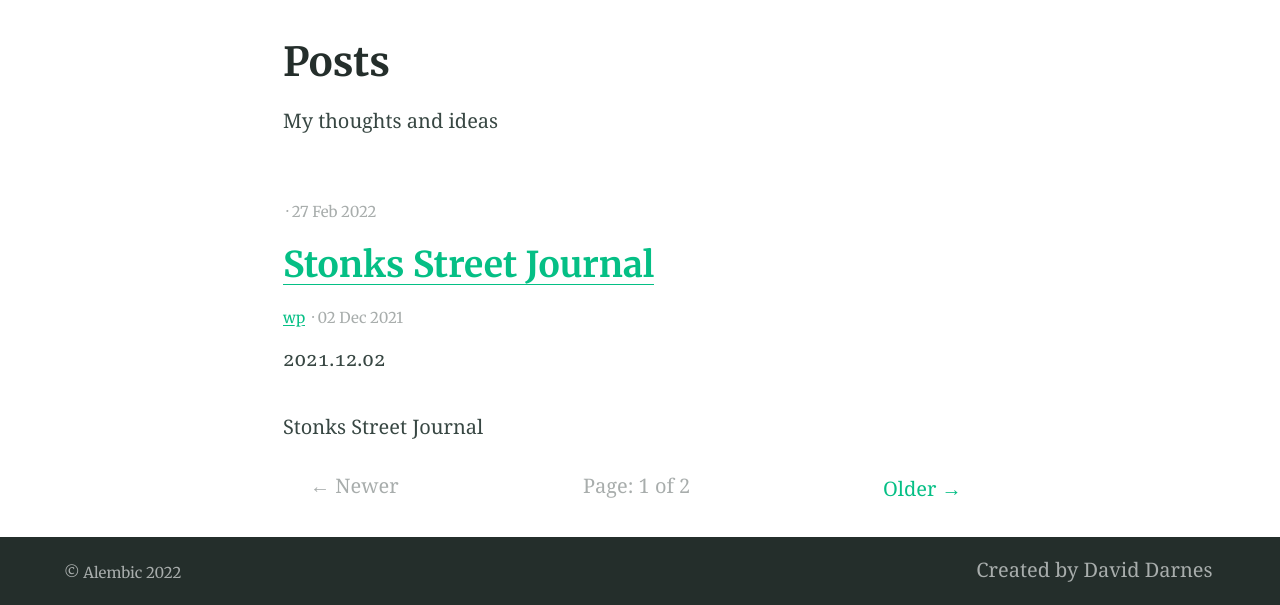
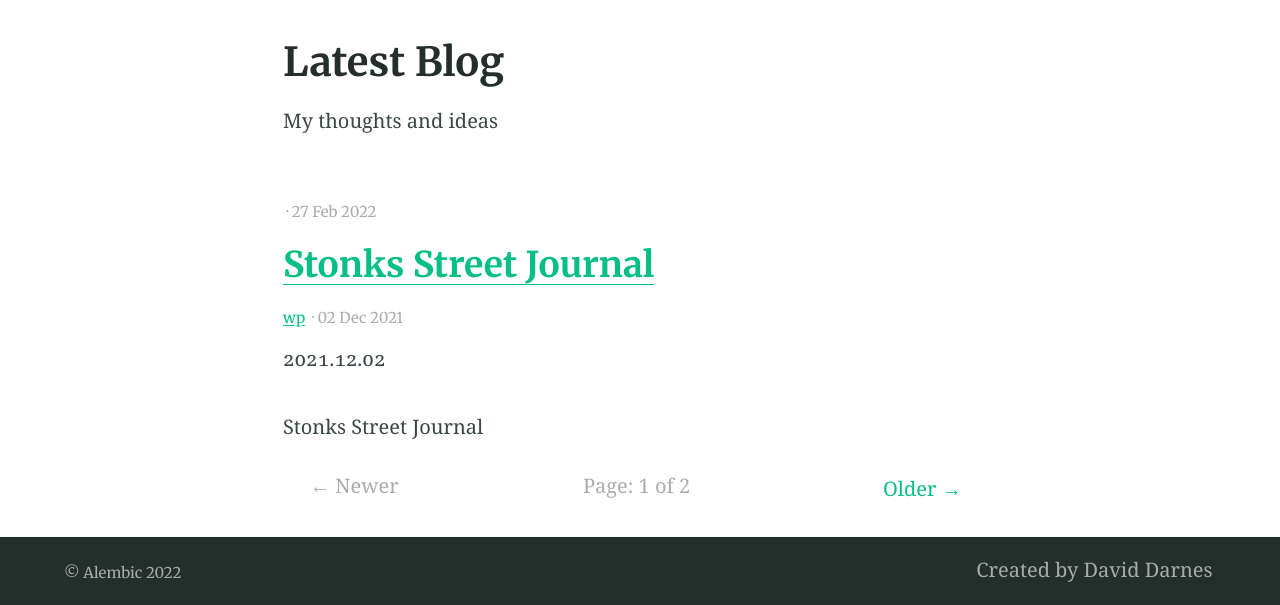
Before and after one commit to jumaoo/jumaoo.github.io, a Jekyll site: the page built from blog/index.html, in a window 1280 px wide. Shown: the part 408-1013 px from the top of the page. Built offline with Jekyll 4.4.1, drawn with Linux system fonts in a browser that asks for light colours; the list of posts is cut into pages by our own code.

Commit message:
Update _config.yml

```diff
--- a/_config.yml
+++ b/_config.yml
@@ -63,7 +63,7 @@ timezone: Europe/London # Timezone for blog posts and alike
 # 5. Collections
 collections:
   posts:
-    title: Posts # Needed for Siteleaf
+    title: Latest Blog # Needed for Siteleaf
     output: true
     description: "My thoughts and ideas" # The post list page content
     feature_text: |
```
